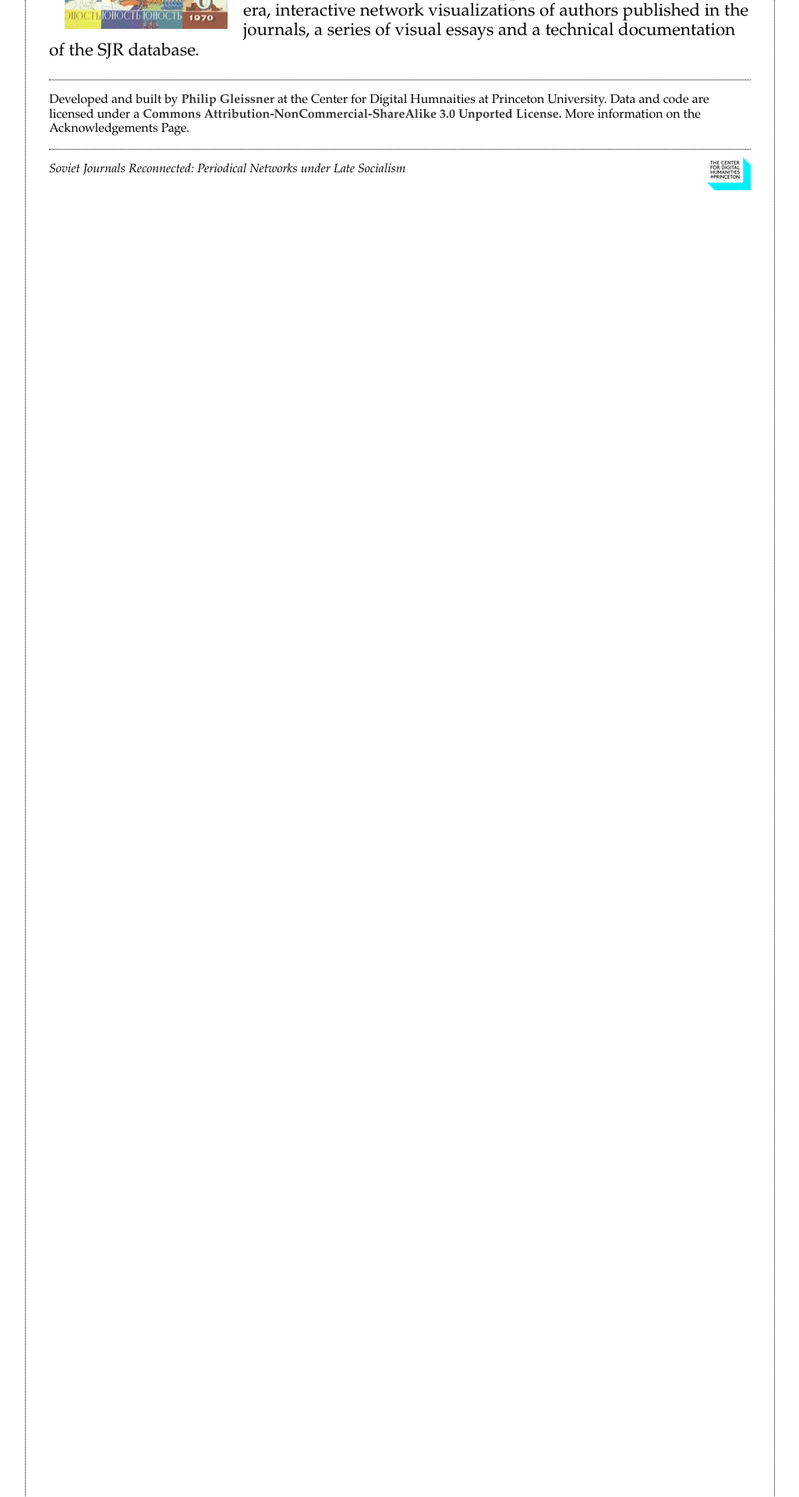
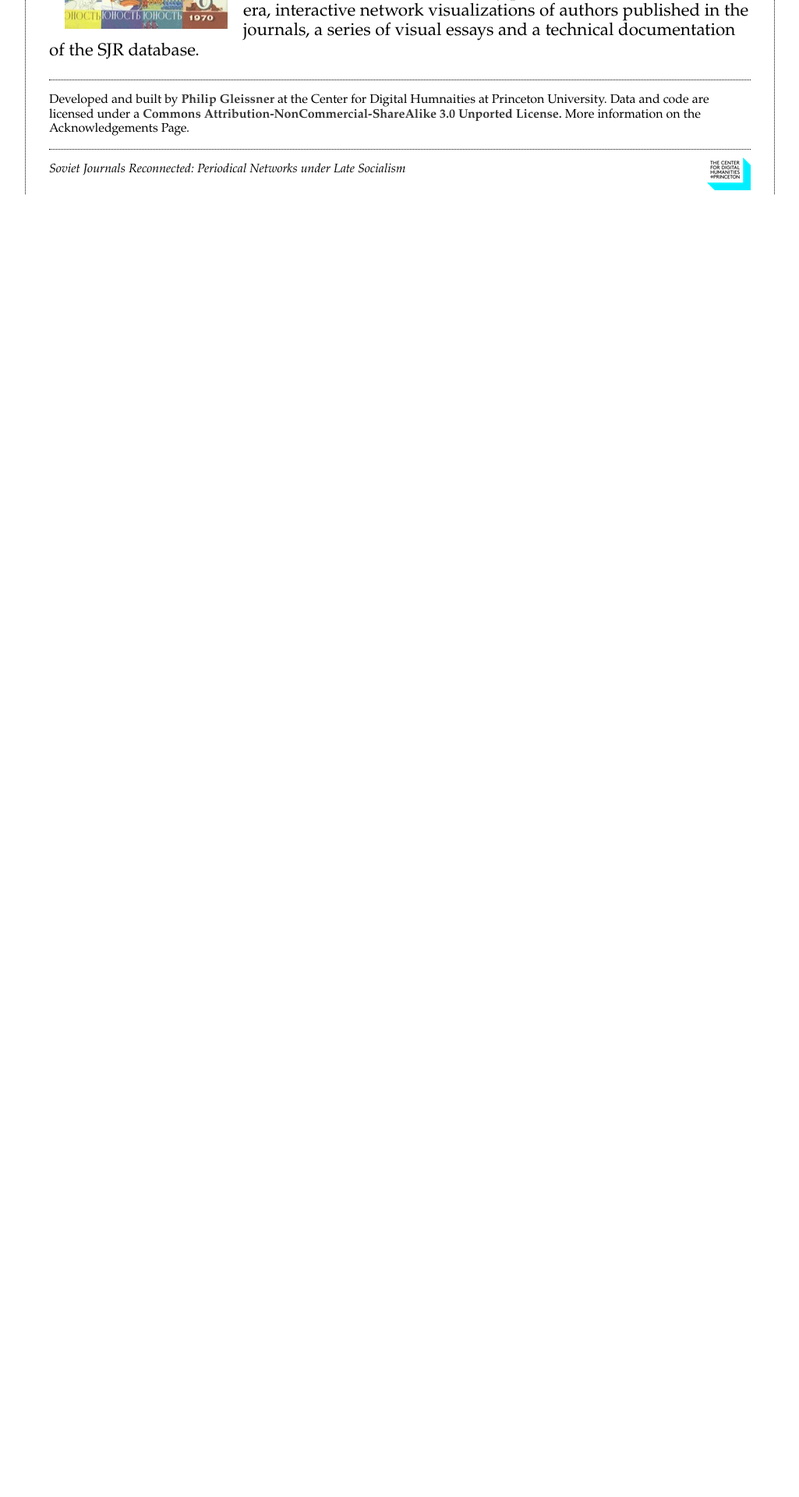
Before and after one commit to PhilGleissner/soviet_journals, a Flask app: page / in a window 1280 px wide. Shown: the part 577-2497 px from the top of the page at 78% size, without its empty margins (127-1152 px from the left). After the commit the page ends 826 px from the top, so only its background shows below. Run offline with Flask 2, Linux system fonts and the light colour scheme.

Commit message:
Fix spacing issue at the bottom

```diff
--- a/static/styles/database.css
+++ b/static/styles/database.css
@@ -4,7 +4,6 @@
   padding: 0 30px;
   border-left: thin dotted;
   border-right: thin dotted;
-    min-height: 5600px;
 }
 
 #map {
@@ -30,7 +29,6 @@ a {
   font-weight: bold;
   text-decoration:none;
 }
-
 
 button {
   font-family: Helvetica, Arial, sans-serif;
@@ -87,6 +85,7 @@ button {
   width: 275px;
   margin-top: 10px;
 }
+
 .fixedDiv {
   top: 65%;
   left:5%;
@@ -104,7 +103,6 @@ button {
   border:none;
 }
 
-
 #text{
   background-color: white;
   z-index: 1000000;
--- a/static/styles/genres.css
+++ b/static/styles/main.css
@@ -9,7 +9,7 @@ body {
 	padding: 0 30px;
 	border-left: thin dotted;
 	border-right: thin dotted;
-	min-height: 800px;
+  overflow: auto;
 }
 
 a {
--- a/templates/base.html
+++ b/templates/base.html
@@ -4,10 +4,10 @@
     {% block head %}
     <title>{% block title %}{% endblock %} | Soviet Journals Reconnected</title>
     <link type="text/css" rel="stylesheet" href={{url_for('static', filename='styles/normalize.css')}}/>
-    <link type="text/css" rel="stylesheet" href={{url_for('static', filename='styles/genres.css')}}/>
+    <link type="text/css" rel="stylesheet" href={{url_for('static', filename='styles/main.css')}}/>
     <link type="text/css" rel="stylesheet" href={{url_for('static', filename='styles/database.css')}}/>
     <link type="text/css" rel="stylesheet" href={{url_for('static', filename='styles/journals.css')}}/>
-    {% endblock %} <!-- end of block 'head' -->
+    {% endblock %}
   </head>
   <body>
     <div id="allcontent">
```
Lines whose indentation alone changed are shown as unchanged.
